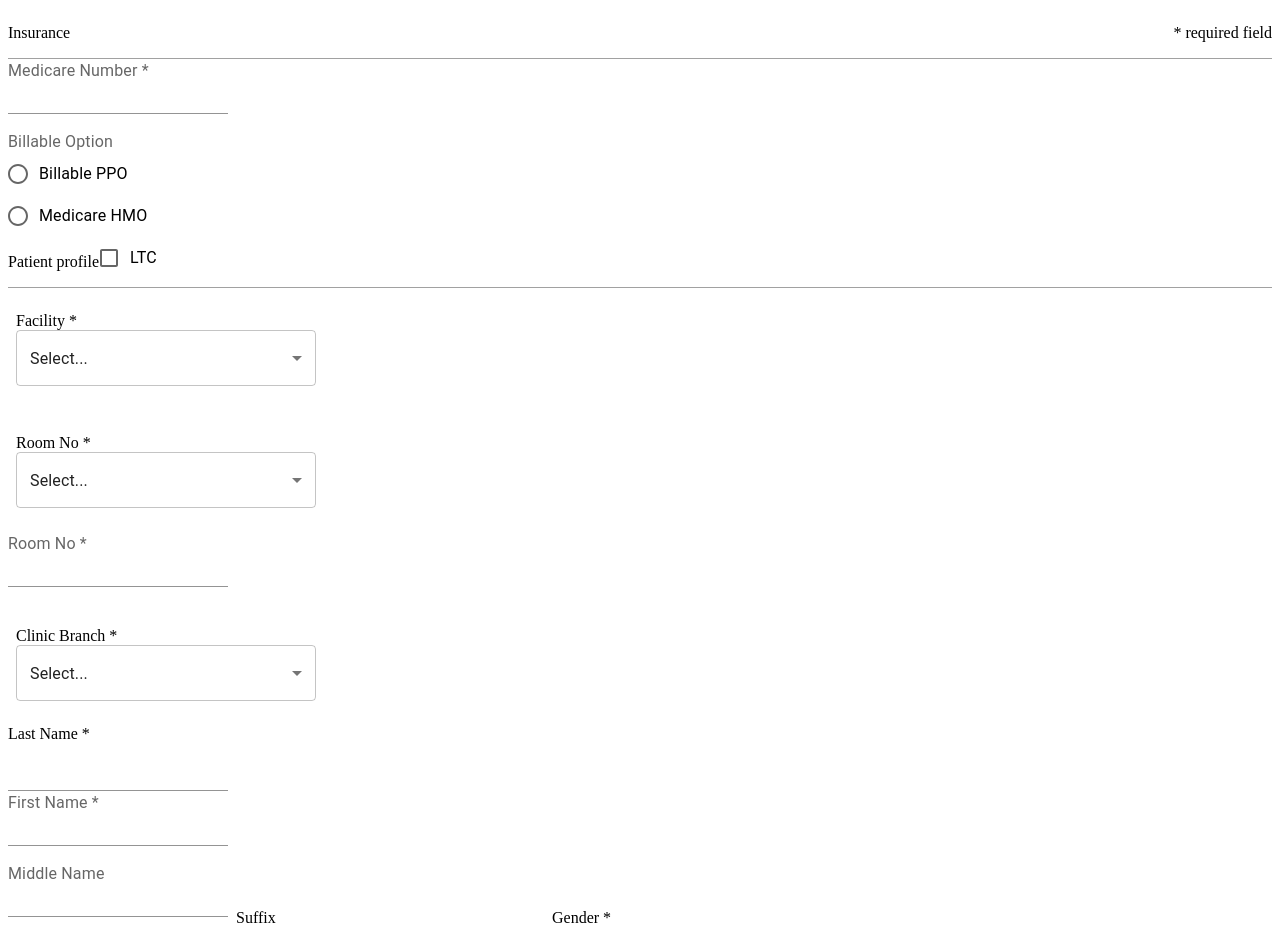
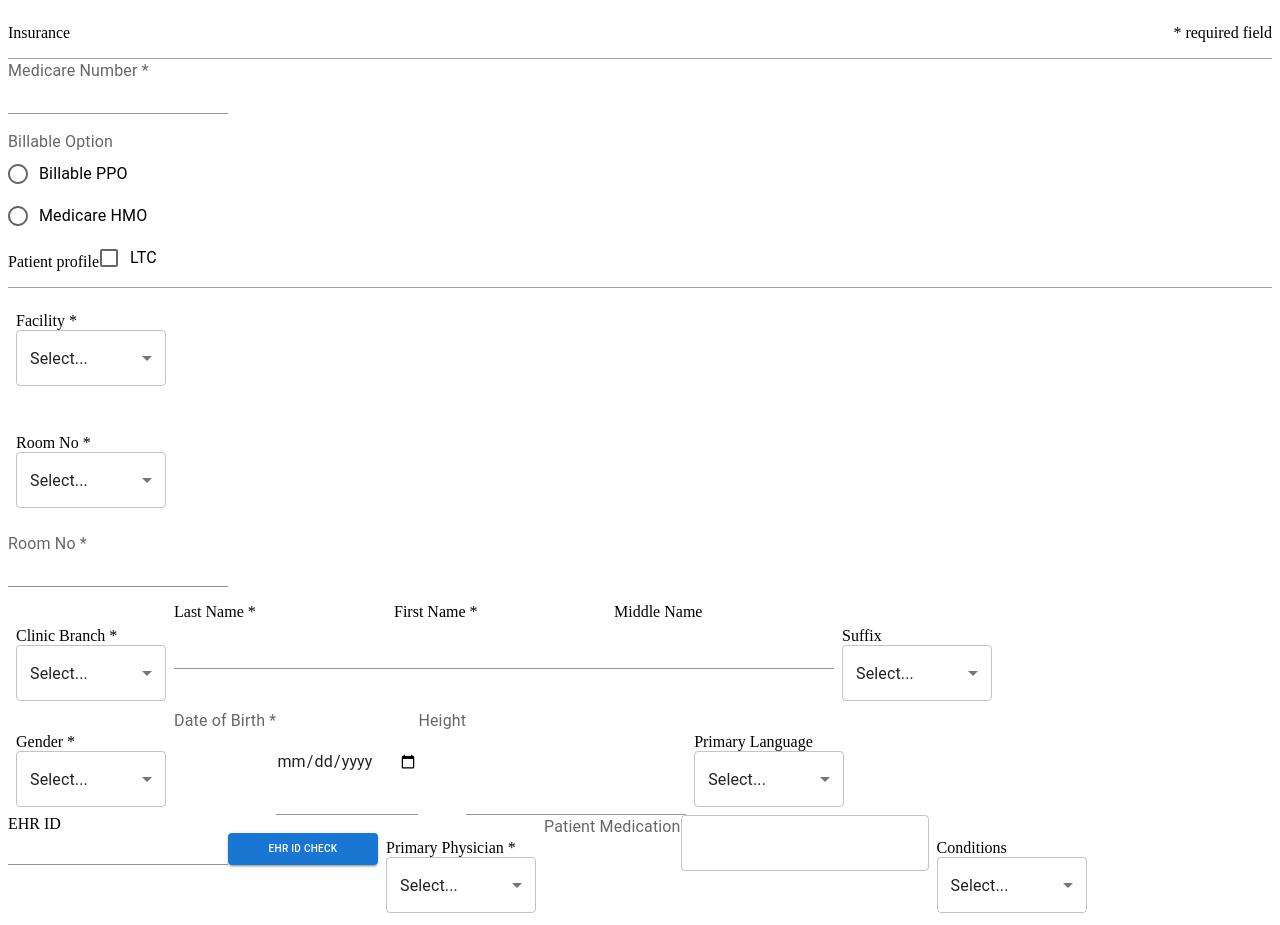
Before and after one commit to jiji-hoon96/hookForm-ex, a React (Vite) app: page /patientCreate-HJ in a window 1280 px wide. Shown: the top 925 px of the page. Built offline with nearby package versions, Linux system fonts and the light colour scheme.

Commit message:
feat : 오류메세지 일부 수정

```diff
--- a/src/test2/HJ/CustomSelect.tsx
+++ b/src/test2/HJ/CustomSelect.tsx
@@ -20,7 +20,7 @@ const CustomSelect = ({ menuItems, name, label, control }: Props) => {
   };
 
   return (
-    <FormControl sx={{ m: 1, width: 300, mt: 3 }}>
+    <FormControl sx={{ m: 1, width: 150, mt: 3 }}>
       <label id={label} onClick={handleToggle}>
         {label}
       </label>
--- a/src/test2/HJ/test2.tsx
+++ b/src/test2/HJ/test2.tsx
@@ -169,6 +169,8 @@ function Test2HJ() {
           <InputLabel htmlFor="roomNumber">Room No *</InputLabel>
           <Input id="roomNumber" type="text" />
           <p style={{ color: "#ff0000" }}>{errors.roomNumber?.message}</p>
+          <div>
+            <div style={{ display: "flex" }}>
               <CustomSelect
                 menuItems={clinicBranchOption}
                 name="clinicBranch"
@@ -177,7 +179,6 @@ function Test2HJ() {
               />
               <p style={{ color: "#ff0000" }}>{errors.clinicBranch?.message}</p>
 
-          <div>
               <FormControl>
                 <label htmlFor="lastName">Last Name *</label>
                 <JustEnInput control={control} name="lastName" id="lastName" />
@@ -187,18 +188,41 @@ function Test2HJ() {
                   </FormHelperText>
                 ) : null}
               </FormControl>
+              <FormControl>
+                <label htmlFor="firstName">First Name *</label>
+                <JustEnInput
+                  control={control}
+                  name="firstName"
+                  id="firstName"
+                />
+                {errors.firstName?.message ? (
+                  <FormHelperText style={{ color: "#ff0000" }}>
+                    This field is required.
+                  </FormHelperText>
+                ) : null}
+              </FormControl>
+              <FormControl>
+                <label htmlFor="middleName">Middle Name</label>
+                <JustEnInput
+                  control={control}
+                  name="middleName"
+                  id="middleName"
+                />
+                {errors.firstName?.message ? (
+                  <FormHelperText style={{ color: "#ff0000" }}>
+                    This field is required.
+                  </FormHelperText>
+                ) : null}
+              </FormControl>
 
-            <InputLabel htmlFor="firstName">First Name *</InputLabel>
-            <JustEnInput id="firstName" name="firstName" control={control} />
-            <p style={{ color: "#ff0000" }}>{errors.firstName?.message}</p>
-            <InputLabel htmlFor="middleName">Middle Name</InputLabel>
-            <JustEnInput id="middleName" name="middleName" control={control} />
               <CustomSelect
                 menuItems={suffixOption}
                 name="suffix"
                 label="Suffix"
                 control={control}
               />
+            </div>
+            <div style={{ display: "flex" }}>
               <CustomSelect
                 menuItems={genderOption}
                 name="gender"
@@ -233,10 +257,27 @@ function Test2HJ() {
                 label="Primary Language"
                 control={control}
               />
-            <InputLabel htmlFor="ehrId">EHR ID</InputLabel>
+            </div>
+            <div style={{ display: "flex" }}>
+              {/* <InputLabel htmlFor="ehrId">EHR ID</InputLabel>
               <Input id="ehrId" type="text" {...register("ehrId")} />
               <p style={{ color: "#ff0000" }}>{errors.ehrId?.message}</p>
-            <Button variant="contained">EHR ID Check</Button>
+              <Button variant="contained">EHR ID Check</Button> */}
+
+              <FormControl>
+                <label htmlFor="ehrId">EHR ID</label>
+                <div style={{ display: "flex" }}>
+                  <JustEnInput control={control} name="ehrId" id="ehrId" />
+                  <p style={{ color: "#ff0000" }}>{errors.ehrId?.message}</p>
+                  <Button
+                    variant="contained"
+                    sx={{ width: "150px", fontSize: "10px" }}
+                  >
+                    EHR ID Check
+                  </Button>
+                </div>
+              </FormControl>
+
               <CustomSelect
                 menuItems={physicianOption}
                 name="primaryPhysician"
@@ -260,6 +301,7 @@ function Test2HJ() {
                 label="Conditions"
                 control={control}
               />
+            </div>
           </div>
         </section>
 
```
Lines whose indentation alone changed are shown as unchanged.
